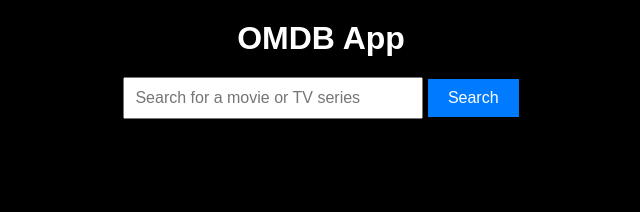
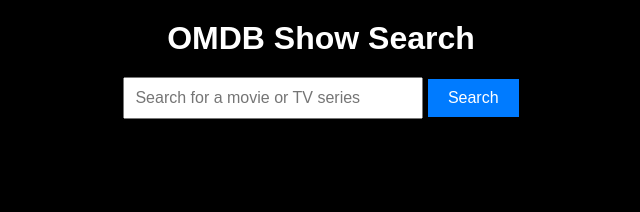
Before and after one commit to ShahadilMunawir/omdb_show_search, an Electron app: page renderer/index.html in a window 1280 px wide. Shown: the whole page, without its empty margins (319-959 px from the left). Drawn offline with Linux system fonts and the light colour scheme; no server answers.

Commit message:
change: h1

```diff
--- a/renderer/index.html
+++ b/renderer/index.html
@@ -5,7 +5,7 @@
         <link rel="stylesheet" href="style.css">
     </head>
     <body>
-        <h1>OMDB App</h1>
+        <h1>OMDB Show Search</h1>
         <form>
             <input type="text" placeholder="Search for a movie or TV series" id="show-search-box">
             <button>Search</button>
```
